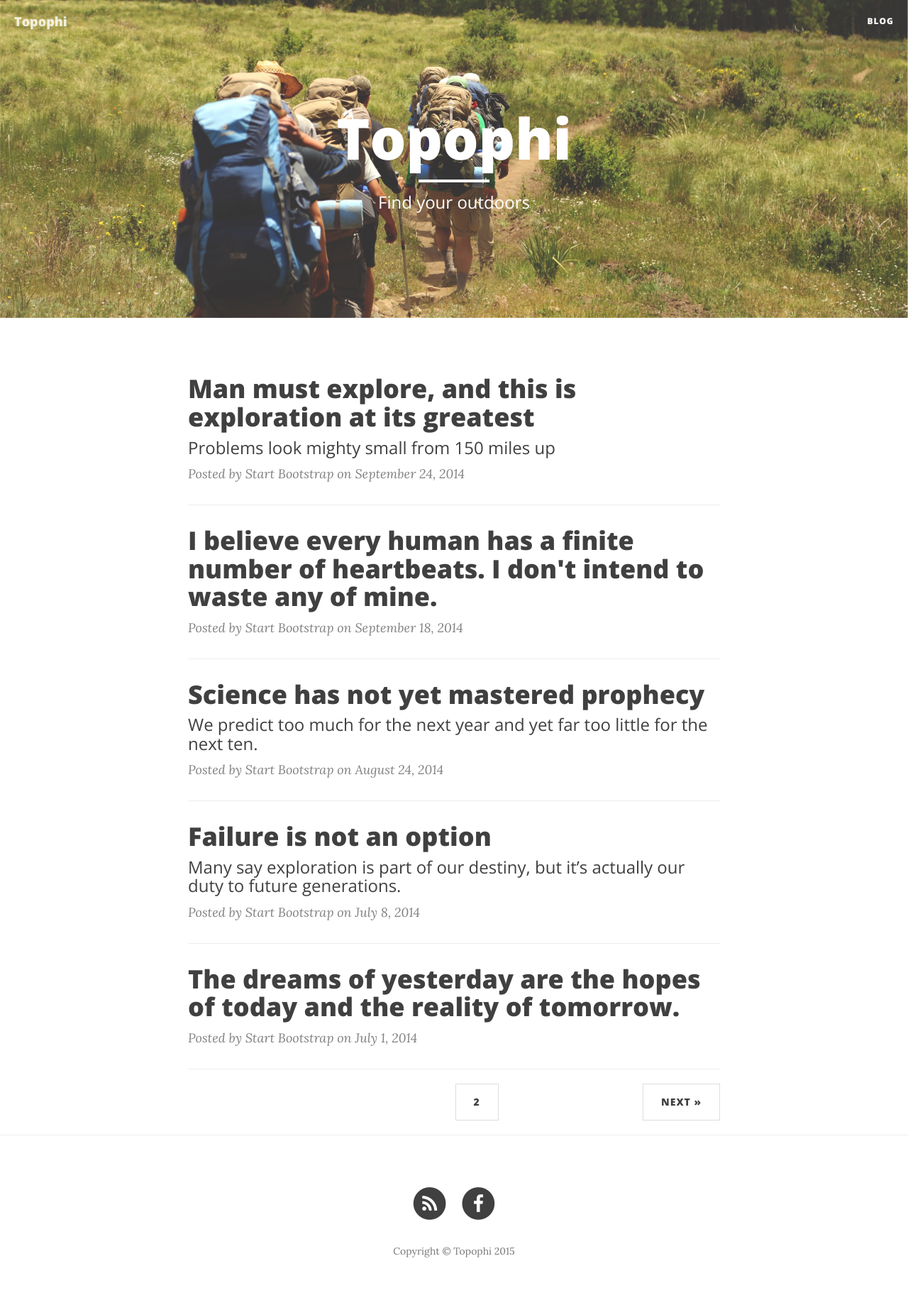
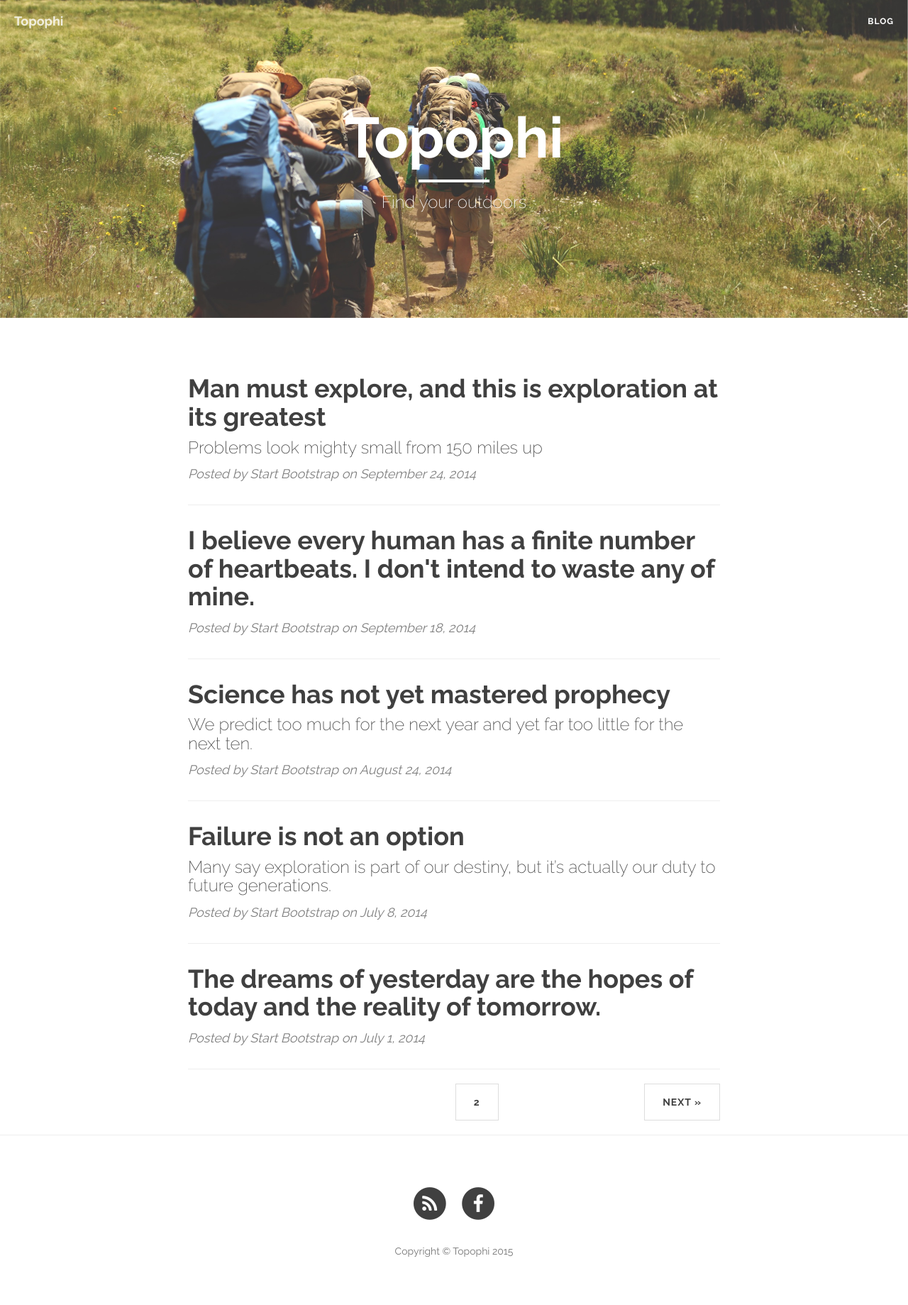
Before and after one commit to Topophi/topophi.github.io, a Jekyll site: the page built from index.html, in a window 1280 px wide. Shown: the whole page at 71% size. Built offline with Jekyll 4.4.1, drawn with Linux system fonts in a browser that asks for light colours; nearby versions of some CDN libraries; the list of posts is cut into pages by our own code.

Commit message:
Updated font to raleway font

```diff
--- a/_includes/head.html
+++ b/_includes/head.html
@@ -20,8 +20,7 @@
 
     <!-- Custom Fonts -->
     <link href="//maxcdn.bootstrapcdn.com/font-awesome/4.3.0/css/font-awesome.min.css" rel="stylesheet" type="text/css">
-    <link href='//fonts.googleapis.com/css?family=Lora:400,700,400italic,700italic' rel='stylesheet' type='text/css'>
-    <link href='//fonts.googleapis.com/css?family=Open+Sans:300italic,400italic,600italic,700italic,800italic,400,300,600,700,800' rel='stylesheet' type='text/css'>
+    <link href='https://fonts.googleapis.com/css?family=Raleway:400,700,200' rel='stylesheet' type='text/css'>
 
     <!-- HTML5 Shim and Respond.js IE8 support of HTML5 elements and media queries -->
     <!-- WARNING: Respond.js doesn't work if you view the page via file:// -->
--- a/css/clean-blog.css
+++ b/css/clean-blog.css
@@ -1,5 +1,8 @@
+html {
+  font-family: 'Raleway', sans-serif;
+}
 body {
-  font-family: 'Lora', 'Times New Roman', serif;
+  font-family: 'Raleway', sans-serif;
   font-size: 20px;
   color: #404040;
 }
@@ -16,7 +19,6 @@
 h4,
 h5,
 h6 {
-  font-family: 'Open Sans', 'Helvetica Neue', Helvetica, Arial, sans-serif;
   font-weight: 800;
 }
 a {
@@ -47,7 +49,6 @@
   left: 0;
   width: 100%;
   z-index: 3;
-  font-family: 'Open Sans', 'Helvetica Neue', Helvetica, Arial, sans-serif;
 }
 .navbar-custom .navbar-brand {
   font-weight: 800;
@@ -164,7 +165,6 @@
   font-size: 24px;
   line-height: 1.1;
   display: block;
-  font-family: 'Open Sans', 'Helvetica Neue', Helvetica, Arial, sans-serif;
   font-weight: 300;
   margin: 10px 0 0;
 }
@@ -183,13 +183,11 @@
   display: block;
 }
 .intro-header .post-heading .subheading {
-  font-family: 'Open Sans', 'Helvetica Neue', Helvetica, Arial, sans-serif;
   font-size: 24px;
   margin: 10px 0 30px;
   font-weight: 600;
 }
 .intro-header .post-heading .meta {
-  font-family: 'Lora', 'Times New Roman', serif;
   font-style: italic;
   font-weight: 300;
   font-size: 20px;
@@ -321,7 +319,6 @@
   border-top: 1px solid #eeeeee;
 }
 .btn {
-  font-family: 'Open Sans', 'Helvetica Neue', Helvetica, Arial, sans-serif;
   text-transform: uppercase;
   font-size: 14px;
   font-weight: 800;
@@ -344,7 +341,6 @@
 }
 .pager li > a,
 .pager li > span {
-  font-family: 'Open Sans', 'Helvetica Neue', Helvetica, Arial, sans-serif;
   text-transform: uppercase;
   font-size: 14px;
   font-weight: 800;
--- a/less/clean-blog.less
+++ b/less/clean-blog.less
@@ -2,6 +2,10 @@
 @import "mixins.less";
 
 // Global Components
+
+html {
+	.serif;
+}
 
 body {
 	.serif;
--- a/less/mixins.less
+++ b/less/mixins.less
@@ -14,9 +14,9 @@
 }
 
 .serif() {
-	font-family: 'Lora', 'Times New Roman', serif;
+	font-family: 'Raleway', sans-serif;
 }
 
 .sans-serif () {
-	font-family: 'Open Sans', 'Helvetica Neue', Helvetica, Arial, sans-serif;
+	font-family: 'Raleway', sans-serif;
 }
```
Also changed, not shown: css/clean-blog.min.css.
